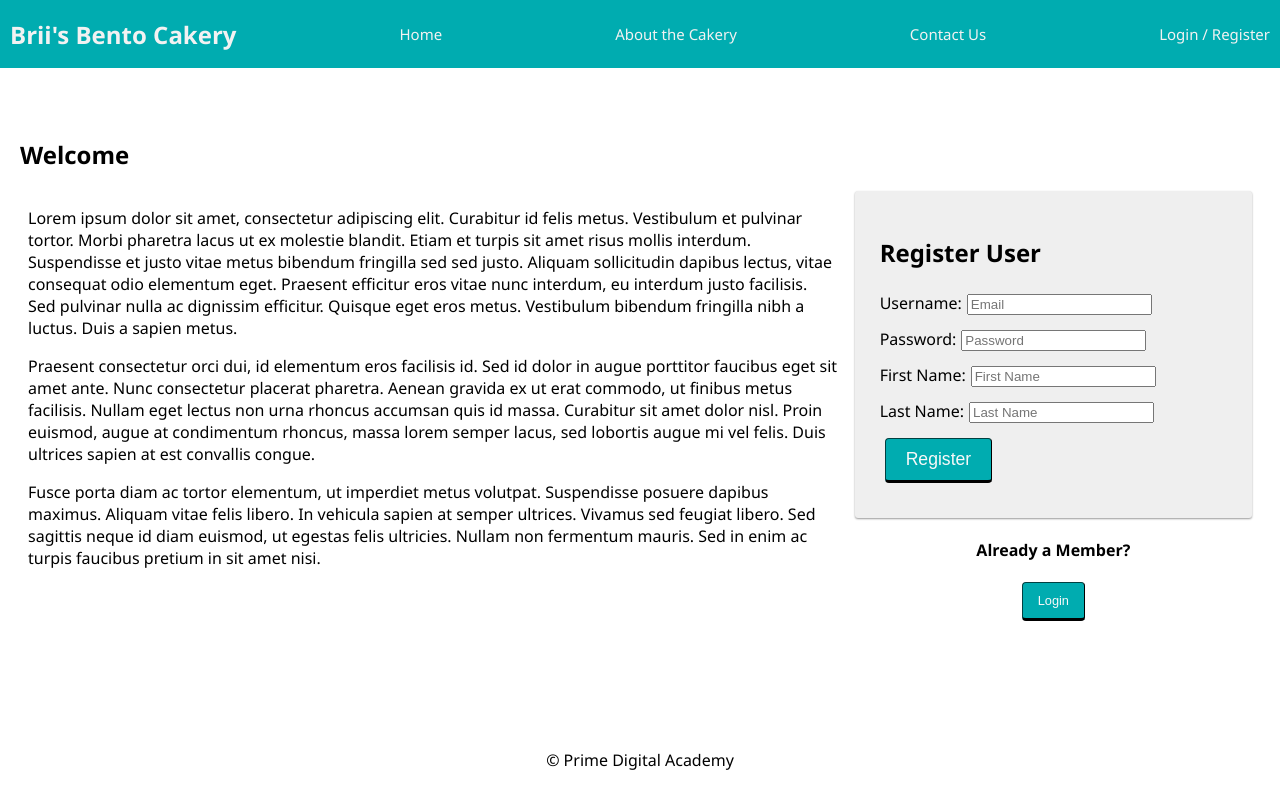
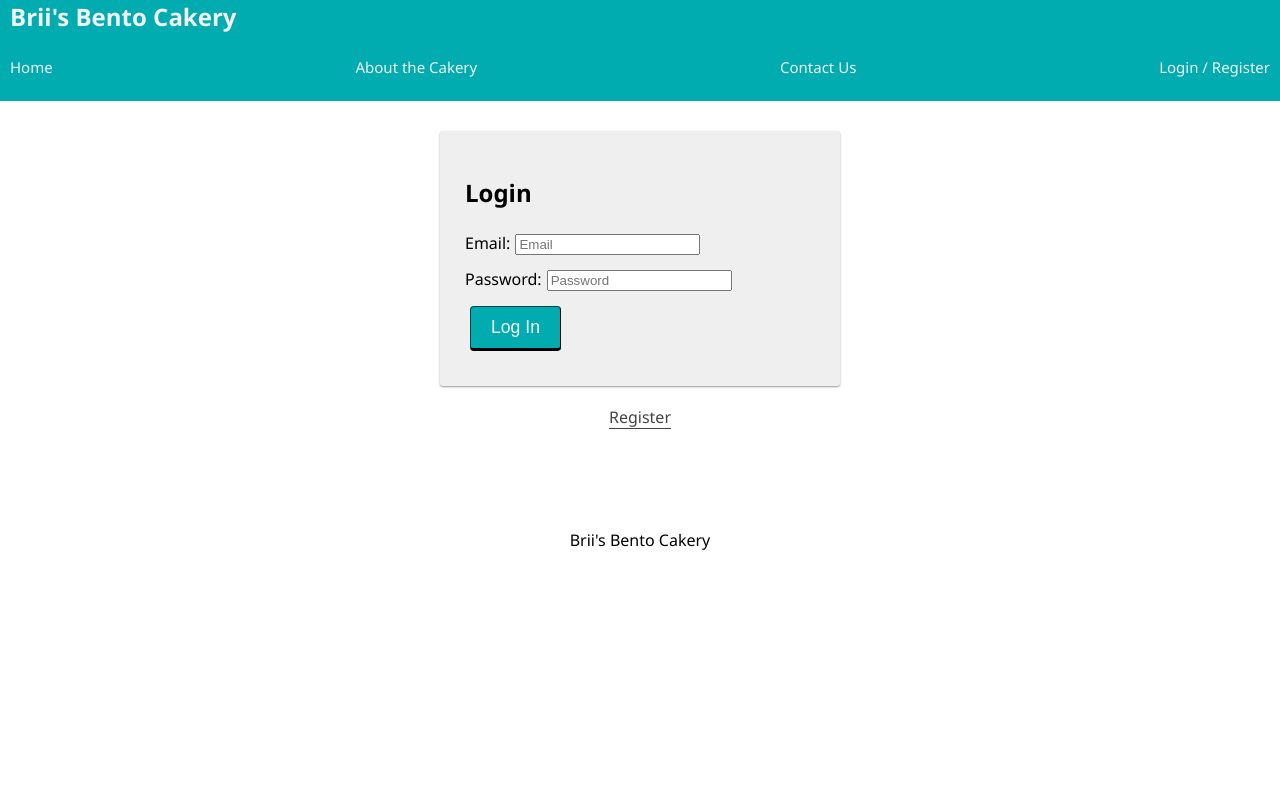
Before and after one commit to SwordLegz/briis-bento-cakery, a React (Vite) app: page /user#/home in a window 1280 px wide. Built offline with nearby package versions, Linux system fonts and the light colour scheme; no server answers.

Commit message:
adjusted login and register pages to redirect logged in users to the homepage, and added a Header component

```diff
--- a/src/components/App/App.css
+++ b/src/components/App/App.css
@@ -12,6 +12,20 @@ body {
 img {
   display: inline-block;
   max-width: 100%;
+}
+
+.header {
+  display: flex;
+  margin: 0 0 30px;
+  background-color: #00acb0;
+  overflow: hidden;
+  align-items: center;
+  justify-content: space-between;
+  font-size: 24px;
+  font-weight: 700;
+  color: #f2f2f2;
+  padding-left: 10px;
+  margin: 0;
 }
 
 /* --------------------------------------------------------------------------------
--- a/src/components/App/App.jsx
+++ b/src/components/App/App.jsx
@@ -9,9 +9,11 @@ import {
 import { useDispatch, useSelector } from 'react-redux';
 
 import Nav from '../Nav/Nav';
+import Header from '../Header/Header';
 import Footer from '../Footer/Footer';
 
 import ProtectedRoute from '../ProtectedRoute/ProtectedRoute';
+
 
 import AboutPage from '../AboutPage/AboutPage';
 import UserPage from '../UserPage/UserPage';
@@ -34,6 +36,7 @@ function App() {
   return (
     <Router>
       <div>
+        <Header />
         <Nav />
         <Switch>
           {/* Visiting localhost:5173 will redirect to localhost:5173/home */}
@@ -49,13 +52,13 @@ function App() {
           </Route>
 
           {/* For protected routes, the view could show one of several things on the same route.
-            Visiting localhost:5173/user will show the UserPage if the user is logged in.
+            Visiting localhost:5173/home will show the UserPage if the user is logged in.
             If the user is not logged in, the ProtectedRoute will show the LoginPage (component).
             Even though it seems like they are different pages, the user is always on localhost:5173/user */}
           <ProtectedRoute
             // logged in shows UserPage else shows LoginPage
             exact
-            path="/user"
+            path="/home"
           >
             <UserPage />
           </ProtectedRoute>
@@ -74,8 +77,8 @@ function App() {
           >
             {user.id ?
               // If the user is already logged in,
-              // redirect to the /user page
-              <Redirect to="/user" />
+              // redirect to the /home page
+              <Redirect to="/home" />
               :
               // Otherwise, show the login page
               <LoginPage />
@@ -88,8 +91,8 @@ function App() {
           >
             {user.id ?
               // If the user is already logged in,
-              // redirect them to the /user page
-              <Redirect to="/user" />
+              // redirect them to the /home page
+              <Redirect to="/home" />
               :
               // Otherwise, show the registration page
               <RegisterPage />
@@ -102,8 +105,8 @@ function App() {
           >
             {user.id ?
               // If the user is already logged in,
-              // redirect them to the /user page
-              <Redirect to="/user" />
+              // redirect them to the /home page
+              <Redirect to="/home" />
               :
               // Otherwise, show the Landing page
               <LandingPage />
--- a/src/components/Footer/Footer.jsx
+++ b/src/components/Footer/Footer.jsx
@@ -7,7 +7,7 @@ import './Footer.css';
 // or even care what the redux state is, so it doesn't need 'connect()'
 
 function Footer() {
-  return <footer>&copy; Prime Digital Academy</footer>;
+  return <footer>Brii's Bento Cakery</footer>;
 }
 
 export default Footer;
--- /dev/null
+++ b/src/components/Header/Header.jsx
@@ -0,0 +1,8 @@
+import React from 'react';
+import './Header.css';
+
+function Header() {
+    return <header className="header">Brii's Bento Cakery</header>;
+  }
+
+  export default Header;
--- a/src/components/LoginForm/LoginForm.jsx
+++ b/src/components/LoginForm/LoginForm.jsx
@@ -34,7 +34,7 @@ function LoginForm() {
       )}
       <div>
         <label htmlFor="username">
-          Username:
+          Email:
           <input
             placeholder="Email"
             type="text"
--- a/src/components/Nav/Nav.jsx
+++ b/src/components/Nav/Nav.jsx
@@ -9,9 +9,9 @@ function Nav() {
 
   return (
     <div className="nav">
-      <Link to="/home">
+      {/* <Link to="/home">
         <h2 className="nav-title">Brii's Bento Cakery</h2>
-      </Link>
+      </Link> */}
 
       <Link className="navLink" to="/home">
               Home
--- a/src/components/RegisterForm/RegisterForm.jsx
+++ b/src/components/RegisterForm/RegisterForm.jsx
@@ -33,7 +33,7 @@ function RegisterForm() {
       )}
       <div>
         <label htmlFor="username">
-          Username:
+          Email:
           <input
             placeholder="Email"
             type="text"
```
Also changed, not shown: src/components/Header/Header.css (added).
